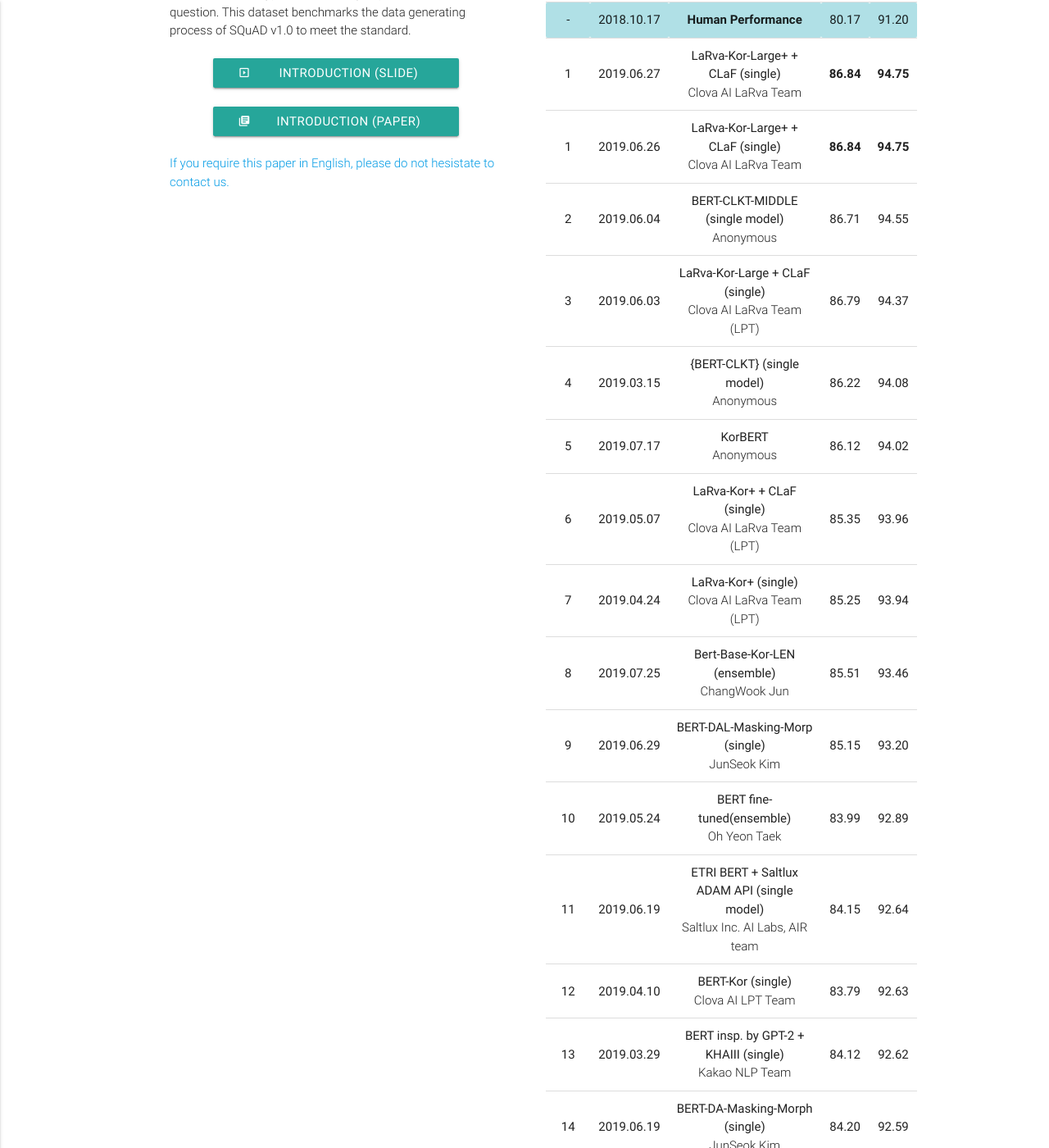
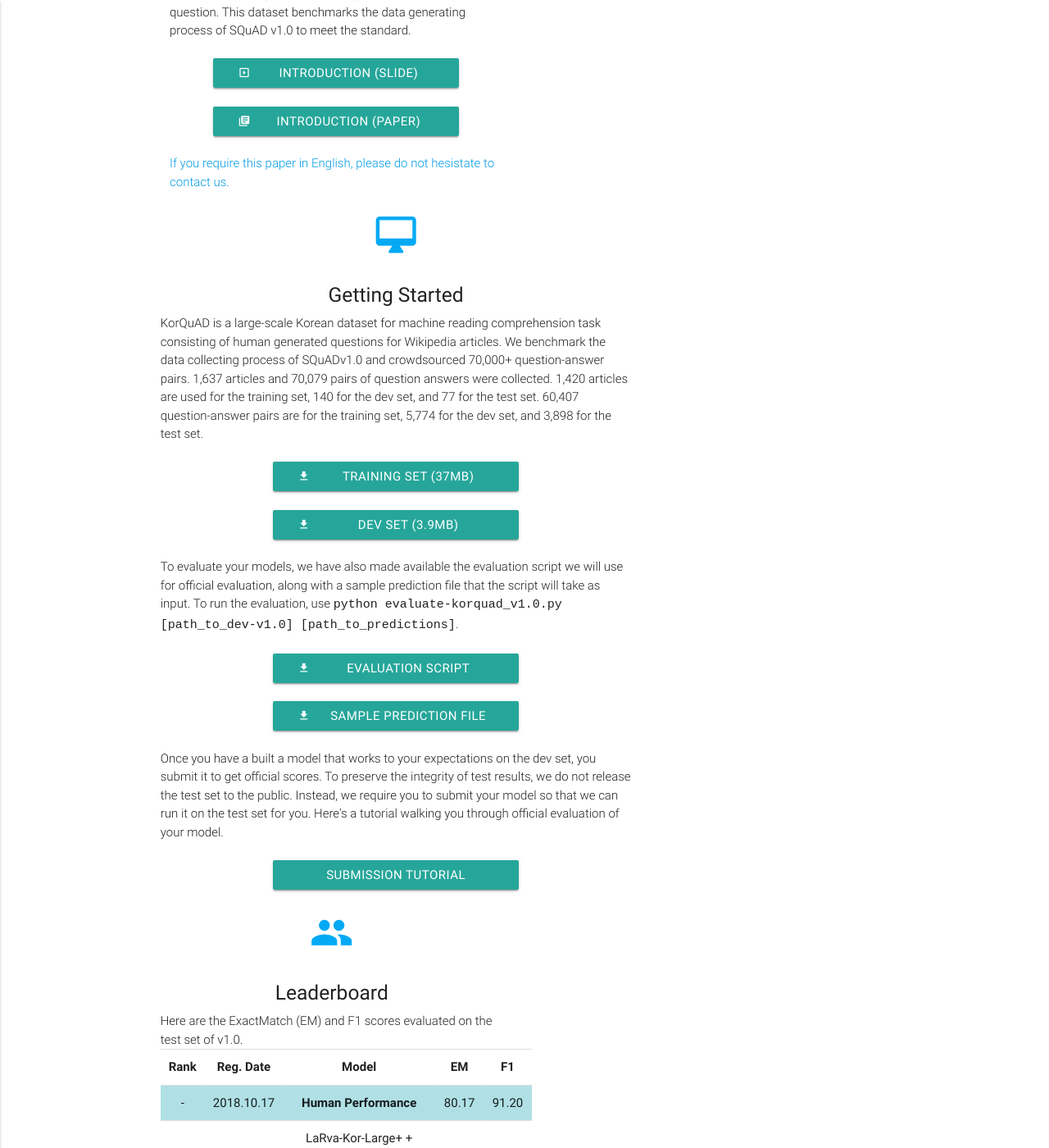
Before and after one commit to korquad/korquad.github.io, a Jekyll site: the page built from category/index_english.html, in a window 1280 px wide and 1400 px high, scrolled down 630 px. Shown: the whole window at 82% size. Built offline with Jekyll 4.4.1, drawn with Linux system fonts in a browser that asks for light colours; some of the changed text lies outside the part shown.

Commit message:
Update index_english.html

```diff
--- a/category/index_english.html
+++ b/category/index_english.html
@@ -69,24 +69,60 @@
           <div class="icon-block">
             <h2 class="center light-blue-text"><i class="material-icons">find_in_page</i></h2>
             <h5 class="center">What is KorQuAD?</h5>
-
-            <p class="light">KorQuAD is a large-scale question-and-answer dataset constructed for Korean machine reading comprehension, and investigate the dataset to understand the distribution of answers and the types of reasoning required to answer the question.
-
-This dataset benchmarks the data generating process of SQuAD v1.0 to meet the standard.</p>
+            <p class="light">KorQuAD is a large-scale question-and-answer dataset constructed for Korean machine reading comprehension, and investigate the dataset to understand the distribution of answers and the types of reasoning required to answer the question. This dataset benchmarks the data generating process of SQuAD v1.0 to meet the standard.</p>
             <br>
             <div class="center">
-              <a id="slideshare" href="https://www.slideshare.net/SeungyoungLim/korquad-introduction" class="waves-effect waves-light btn" style="width:300px" download=""><i class="material-icons
-left">slideshow</i>Introduction (Slide)</a>
+              <a id="slideshare" href="https://www.slideshare.net/SeungyoungLim/korquad-introduction" class="waves-effect waves-light btn" style="width:300px" download=""><i class="material-icons left">slideshow</i>Introduction (Slide)</a>
             </div>
             <br>
             <div class="center">
-              <a id="paper" href="http://m.dbpia.co.kr/Journal/ArticleDetail/NODE07613668" class="waves-effect waves-light btn" style="width:300px" download=""><i class="material-icons
-left">library_books</i>Introduction (Paper)</a>
+              <a id="paper" href="http://m.dbpia.co.kr/Journal/ArticleDetail/NODE07613668" class="waves-effect waves-light btn" style="width:300px" download=""><i class="material-icons left">library_books</i>Introduction (Paper)</a>
             </div>
             <br>
             <a href="mailto:hyunjeonglee@lgcns.com" class="light">If you require this paper in English, please do not hesistate to contact us.</a>
           </div>
         </div>
+
+      <div class="row">
+        <div class="col s12 m2"></div>
+        <div class="col s12 m8">
+          <div class="icon-block">
+            <h2 class="center light-blue-text"><i class="material-icons">desktop_mac</i></h2>
+            <h5 class="center">Getting Started</h5>
+
+            <p class="light">KorQuAD is a large-scale Korean dataset for machine reading comprehension task consisting of human generated questions for Wikipedia articles. We benchmark the data collecting process of SQuADv1.0 and crowdsourced 70,000+ question-answer pairs. 1,637 articles and 70,079 pairs of question answers were collected. 1,420 articles are used for the training set, 140 for the dev set, and 77 for the test set. 60,407 question-answer pairs are for the training set, 5,774 for the dev set, and 3,898 for the test set.</p>
+            <br>
+            <div class="center">
+              <a id="trainingset" href="/dataset/KorQuAD_v1.0_train.json" class="waves-effect waves-light btn" style="width:300px" download=""><i class="material-icons left">file_download</i>Training Set (37MB)</a>
+            </div>
+
+            <br>
+
+            <div class="center">
+              <a id="devset" href="/dataset/KorQuAD_v1.0_dev.json" class="waves-effect waves-light btn" style="width:300px" download=""><i class="material-icons left" width="100">file_download</i>Dev Set (3.9MB)</a>
+            </div>
+            <br>
+            <p class="light">
+              To evaluate your models, we have also made available the evaluation script we will use for official evaluation, along with a sample prediction file that the script will take as input. To run the evaluation, use <code>python evaluate-korquad_v1.0.py [path_to_dev-v1.0] [path_to_predictions]</code>.</p>
+            <br>
+            <div class="center">
+              <a id="evascript" href="/dataset/evaluate-v1.0.py" class="waves-effect waves-light btn" style="width:300px" download=""><i class="material-icons left">file_download</i>Evaluation Script</a>
+            </div>
+            <br>
+            <div class="center">
+              <a id="sampleprediction" href="/dataset/dev-evaluate-in1" class="waves-effect waves-light btn" style="width:300px"><i class="material-icons left" width="100">file_download</i>Sample Prediction File</a>
+            </div>
+            <br>
+            <p class="light">
+              Once you have a built a model that works to your expectations on the dev set, you submit it to get official scores. To preserve the integrity of test results, we do not release the test set to the public. Instead, we require you to submit your model so that we can run it on the test set for you. Here's a tutorial walking you through official evaluation of your model.</p>
+            <br>
+            <div class="center">
+              <a id="tutorial" target="_blank" href="https://worksheets.codalab.org/worksheets/0xee93409b823f436d88741ab115403559/" class="waves-effect waves-light btn" style="width:300px">Submission Tutorial</a>
+            </div>
+          </div>
+        </div>
+
+
 
         <div class="col s12 m6">
           <div class="icon-block">
@@ -591,68 +627,11 @@
     <div class="divider"></div>
 
     <div class="section">
+      <!--   Icon Section   -->
 
-      <!--   Icon Section   -->
-      <div class="row">
-        <div class="col s12 m2"></div>
-
-        <div class="col s12 m8">
-          <div class="icon-block">
-            <h2 class="center light-blue-text"><i class="material-icons">desktop_mac</i></h2>
-            <h5 class="center">Getting Started</h5>
-
-            <p class="light">KorQuAD is a large-scale Korean dataset for machine reading comprehension task consisting of human generated questions for Wikipedia articles. We benchmark the data collecting process of SQuADv1.0 and crowdsourced 70,000+ question-answer pairs. 1,637 articles and 70,079 pairs of question answers were collected. 1,420 articles are used for the training set, 140 for the dev set, and 77 for the test set. 60,407 question-answer pairs are for the training set, 5,774 for the dev set, and 3,898 for the test set.</p>
-            <br>
-            <div class="center">
-              <a id="trainingset" href="/dataset/KorQuAD_v1.0_train.json" class="waves-effect waves-light btn" style="width:300px" download=""><i class="material-icons
-left">file_download</i>Training Set (37MB)</a>
-            </div>
-
-            <br>
-
-            <div class="center">
-              <a id="devset" href="/dataset/KorQuAD_v1.0_dev.json" class="waves-effect waves-light btn" style="width:300px" download=""><i class="material-icons left"
-
-width="100">file_download</i>Dev Set (3.9MB)</a>
-            </div>
-            <br>
-            <p class="light">
-              To evaluate your models, we have also made available the evaluation script we will use for official evaluation, along with a sample prediction file that the script will take as input. To run the evaluation, use <code>python evaluate-korquad_v1.0.py [path_to_dev-v1.0]
-
-[path_to_predictions]</code>.
-            </p>
-            <br>
-            <div class="center">
-              <a id="evascript" href="/dataset/evaluate-v1.0.py" class="waves-effect waves-light btn" style="width:300px" download=""><i class="material-icons left">file_download</i>Evaluation
-
-Script</a>
-            </div>
-
-            <br>
-
-            <div class="center">
-              <a id="sampleprediction" href="/dataset/dev-evaluate-in1" class="waves-effect waves-light btn" style="width:300px"><i class="material-icons left" width="100">file_download</i>Sample
-
-Prediction File</a>
-            </div>
-            <br>
-            <p class="light">
-              Once you have a built a model that works to your expectations on the dev set, you submit it to get official scores. To preserve the integrity of test results, we do not release the test set to the public. Instead, we require you to submit your model so that we can run it on the test set for you. Here's a tutorial walking you through official evaluation of your model.
-            </p>
-            <br>
-            <div class="center">
-              <a id="tutorial" target="_blank" href="https://worksheets.codalab.org/worksheets/0xee93409b823f436d88741ab115403559/" class="waves-effect waves-light btn"
-style="width:300px">Submission Tutorial</a>
-            </div>
-          </div>
-        </div>
         <div class="col s12 m2"></div>
       </div>
     </div>
-
-
-
-
 
 <!--     <div style="background: #ddd">
     <div class="container last-post">
@@ -672,11 +651,8 @@
         {% endfor %}
         </ul>
     </section> dd -->
-
   </div>
-
 </div>
-
 </div>
     </main>
 
@@ -716,10 +692,5 @@
 
 
 </script>
-
-
-
-
   </body>
-
 </html>
```
